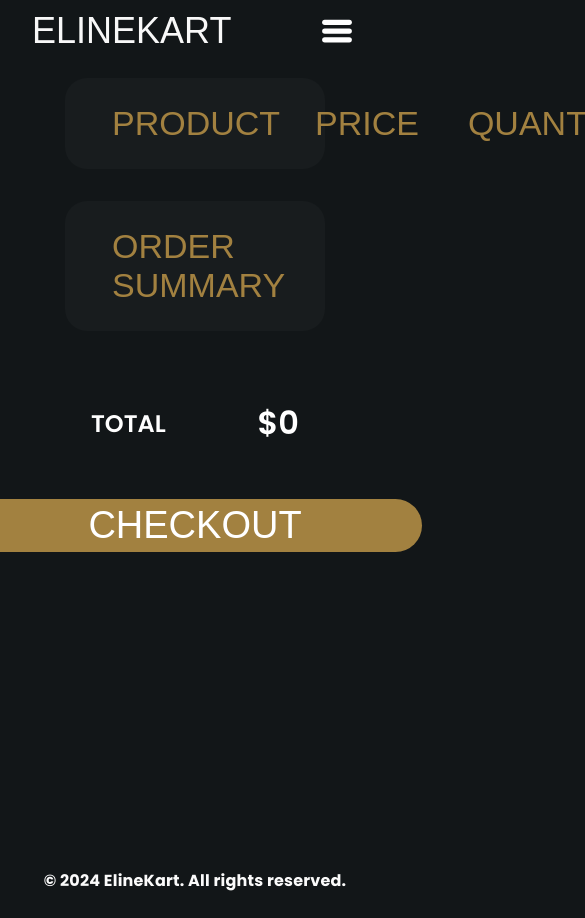
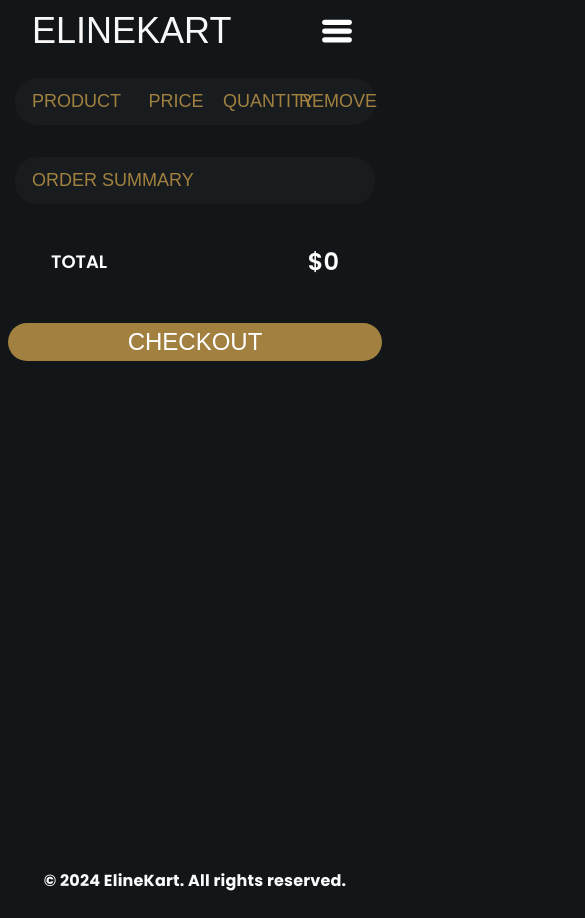
Before and after one commit to SasnarineDeodat/eline_kart, a React (Create React App) app: page /cart in a window 390 px wide. Shown: the top 918 px of the page, 585 px wide, since content can reach past the window. Built offline with nearby package versions, Linux system fonts and the light colour scheme; a web font is replaced by a local one.

Commit message:
made the cart page completely responsive

```diff
--- a/src/components/Cart.css
+++ b/src/components/Cart.css
@@ -77,6 +77,7 @@
     display: flex;
     border-bottom: 1px solid rgba(255, 255, 255, 0.3);
     justify-content: space-between;
+    gap: 35px;
     margin: 20px 10%;
 }
 
@@ -141,9 +142,119 @@
     display: flex;
     gap: 8px;
     align-items: center;
+    justify-content: center;
 }
 
 .cart_page_quantity_selector img {
     cursor: pointer;
     transition: opacity 0.3s;
 }
+
+@media (max-width: 1142px) {
+    .cart_product_title,
+    .cart_product_price,
+    .cart_product_qty {
+        font-size: 18px;
+    }
+    .cart_page_quantity_selector img {
+        height: 24px;
+        width: 24px;
+    }
+    .cart_product_title {
+        width: fit-content;
+    }
+    .cart_headers,
+    .cart_product_container {
+        gap: 32px;
+    }
+}
+
+@media (max-width: 1056px) {
+    .cart_headers,
+    .cart_product_container {
+        gap: 18px;
+    }
+    .cart_headers {
+        padding: 13px 18px 13px 47px;
+    }
+    .cart_product_container {
+        padding-right: 18px;
+    }
+}
+
+@media (max-width: 981px) {
+    .cart_product_image {
+        display: none;
+    }
+    .cart_product_container {
+        padding-left: 47px;
+    }
+}
+
+@media (max-width: 878px) {
+    .cart_headers li {
+        font-size: 24px;
+    }
+    .cart_product_title,
+    .cart_product_price,
+    .cart_product_qty {
+        font-size: 16px;
+    }
+    .cart_summary_product p,
+    .cart_total_container p {
+        color: #FFF;
+        font-family: var(--font-family);
+        font-size: 18px;
+        font-weight: 600;
+    }
+    .total_price {
+        font-size: 24px !important;
+    }
+    .checkout_btn {
+        font-size: 24px;
+    }
+    .cart_page {
+        padding: 0px 15px;
+    }
+    .cart_total_container {
+        margin-top: 0px;
+    }
+}
+
+@media (max-width: 743px) {
+    .cart_headers li {
+        width: 76px;
+    }
+    .cart_product_container>* {
+        width: 76px;
+    }
+    .cart_headers {
+        padding-left: 20px;
+    }
+    .cart_product_container {
+        padding-left: 20px;
+        margin: 35px 0px;
+    }
+}
+
+@media (max-width: 508px) {
+    .cart_headers li {
+        font-size: 18px;
+    }
+    .cart_headers li {
+        width: 58px;
+    }
+    .cart_product_container>* {
+        width: 58px;
+    }
+    .cart_headers {
+        padding-left: 17px;
+    }
+    .cart_product_container {
+        padding-left: 17px;
+    }
+    .remove_btn {
+        height: 24px;
+        width: 24px;
+    }
+}
```
